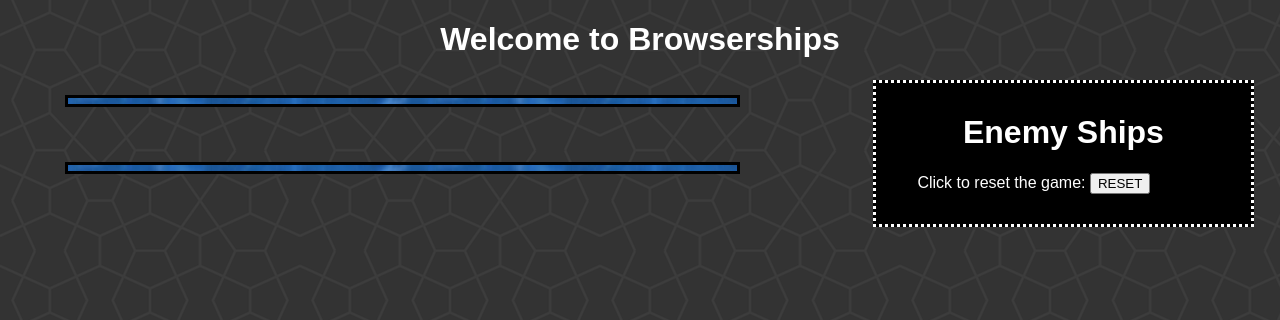
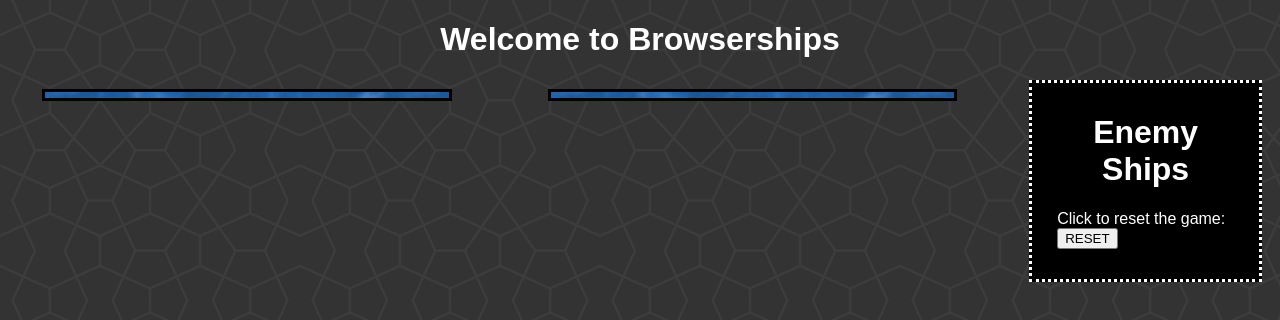
Before and after one commit to tbenyon/browserships, a website: page assets/game.html in a window 1280 px wide. Drawn offline with Linux system fonts and the light colour scheme; no server answers.

```diff
--- a/assets/angularMain.js
+++ b/assets/angularMain.js
@@ -126,7 +126,6 @@
             x = segmentObj.x;
             y = segmentObj.y;
             board[y][x].shipImage = "/images/ships/" + ship + i + ".png";
-            console.log(ship);
             if (shipPositions[ship][segment].horizontal === true) {
                 board[y][x].class = 'scaleImage';
             } else {
--- a/assets/main.css
+++ b/assets/main.css
@@ -128,7 +128,8 @@
     -ms-filter: "progid:DXImageTransform.Microsoft.Matrix(SizingMethod='auto expand', M11=1.5708, M12=-1.5708, M21=1.5708, M22=1.5708)";
 }
 
-@media (min-width: 800px) {
+
+@media (min-width: 600px) {
     .shootingGrid {
         width:66%;
         float:left;
@@ -142,3 +143,18 @@
         width: 70%;
     }
 }
+
+@media (min-width: 900px) {
+    .shootingGrid {
+        width:40%;
+        float:left;
+    }
+
+    div.status{
+        width:20%;
+        float:right;
+    }
+    div.statusContent {
+        width: 70%;
+    }
+}
```
